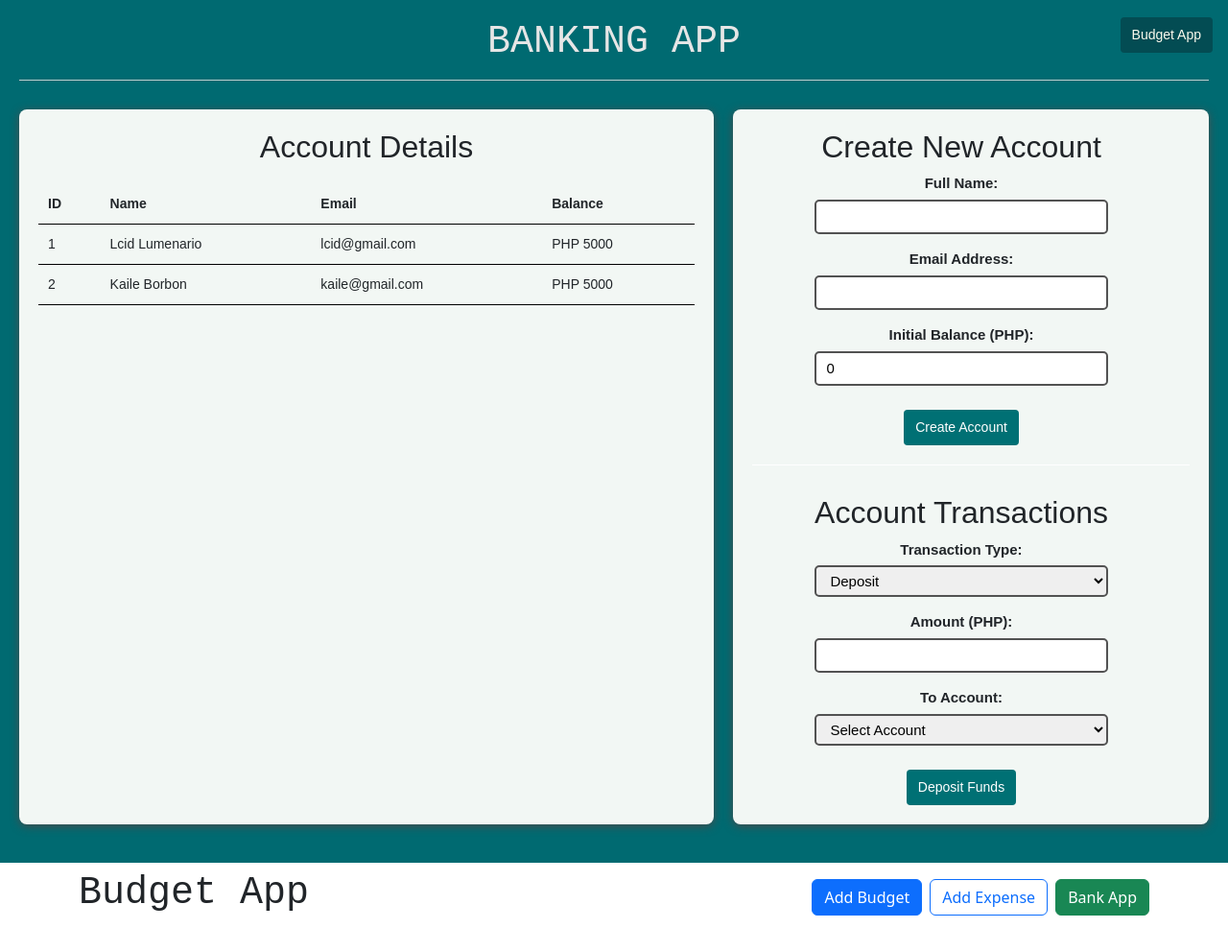
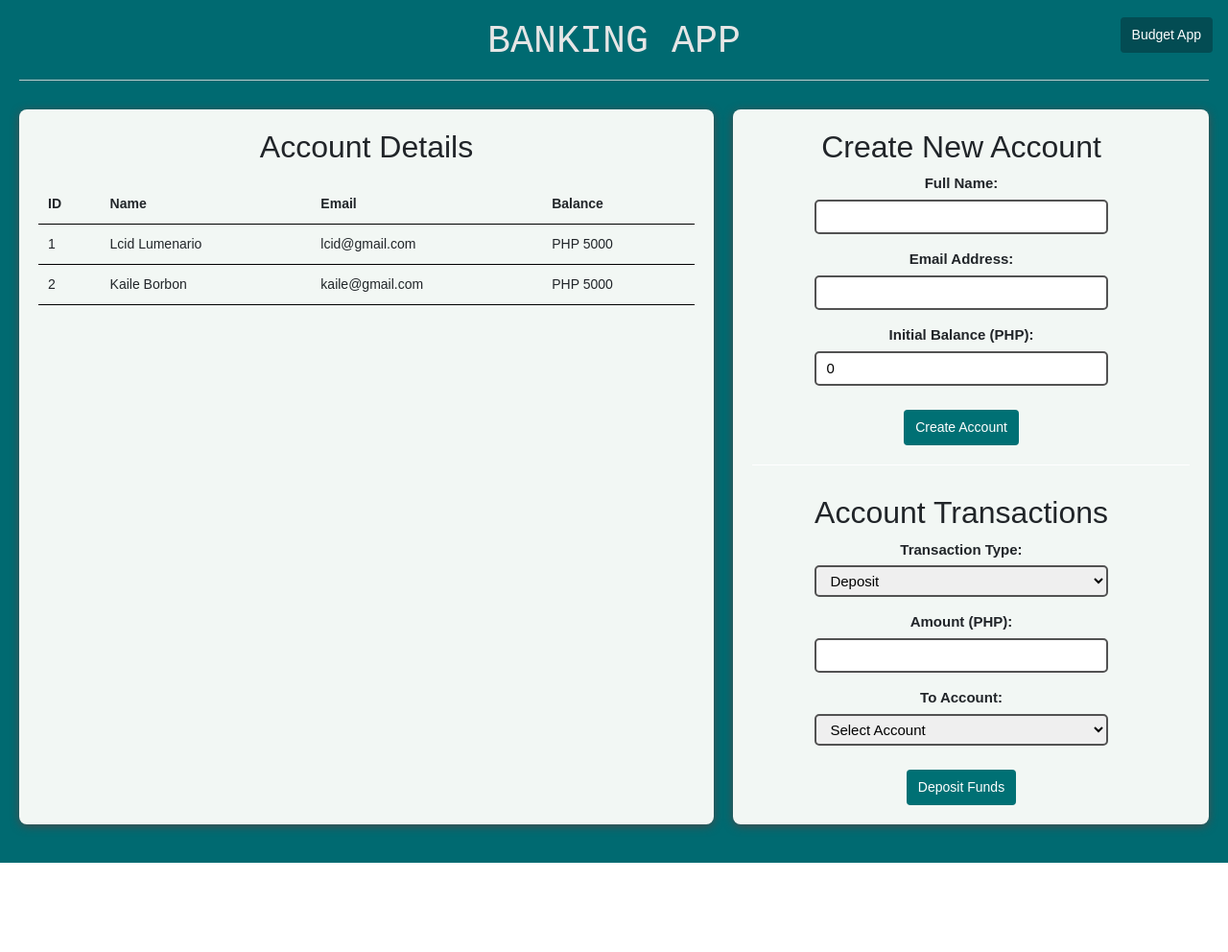
Before and after one commit to LcidLL/bank-and-budget-app, a React (Create React App) app: page / in a window 1280 px wide. Shown: the top 992 px of the page at 96% size. After the commit the page ends 899 px from the top, so only its background shows below. Built offline with nearby package versions, Linux system fonts and the light colour scheme.

Commit message:
added routing so that both buttons that link to the other's page will work

```diff
--- a/package.json
+++ b/package.json
@@ -11,6 +11,7 @@
     "react": "^19.1.0",
     "react-bootstrap": "^2.10.9",
     "react-dom": "^19.1.0",
+    "react-router-dom": "^7.5.0",
     "react-scripts": "5.0.1",
     "uuid": "^11.1.0",
     "web-vitals": "^2.1.4"
--- a/src/App.js
+++ b/src/App.js
@@ -1,13 +1,19 @@
 import './App.css';
+import { BrowserRouter, Routes, Route } from 'react-router-dom';
 import Bank from './components/bank/bank.jsx';
 import BudgetPage from './pages/BudgetPage.jsx';
 
 function App() {
   return (
     <div className="App">
-      <Bank />
-      <BudgetPage />
+      <BrowserRouter>
+        <Routes>
+          <Route path="/" element={<Bank />} />
+          <Route path="/budget" element={<BudgetPage />} />
+        </Routes>
+      </BrowserRouter>
     </div>
+
   );
 }
 
--- a/src/components/bank/bank.css
+++ b/src/components/bank/bank.css
@@ -1,6 +1,6 @@
 .app-container {
     background-color: #006A71;
-    max-width: 1500px;
+    max-width: 1550px;
     padding: 20px;
     font-family: Arial, Helvetica, sans-serif;
 }
--- a/src/components/bank/bank.jsx
+++ b/src/components/bank/bank.jsx
@@ -1,4 +1,5 @@
 import React, { useState } from 'react';
+import { useNavigate } from 'react-router-dom';
 import '../bank/bank.css'
 
 function Bank() {
@@ -11,6 +12,7 @@ function Bank() {
     const [newUser, setNewUser] = useState({ name: '', email: '', initialBalance: 0 });
     const [transaction, setTransaction] = useState({ type: 'deposit', amount: '', fromUser: '', toUser: '' });
     const handleChange = (setter, obj, field, value) => setter({ ...obj, [field]: value });
+    const navigate = useNavigate();
 
     // CREATES NEW USER ============================================================================================================//
     const createUser = (event) => {
@@ -88,7 +90,7 @@ function Bank() {
       <div className="app-container">
         <header>
           <h1>BANKING APP</h1>
-          <button className="btn-budget"><a href='../budget/Budget.jsx' target='_blank' className="budget-link">Budget App</a></button>
+          <button className="btn-budget" onClick={() => navigate('/budget')}>Budget App</button>
         </header>
 
 
--- a/src/pages/BudgetPage.jsx
+++ b/src/pages/BudgetPage.jsx
@@ -9,6 +9,7 @@ import TotalBudgetCard from '../components/budget/TotalBudgetCard';
 import UncategorizedBudgetCard from '../components/budget/UncategorizedBudgetCard';
 import ViewExpensesModal from '../components/budget/ViewExpensesModal';
 import { UNCATEGORIZED_BUDGET_ID, useBudgets } from '../context/BudgetsContext';
+import { useNavigate } from 'react-router-dom';
 
 function BudgetPage() {
   const [showAddBudgetModal, setShowBudgetModal] = useState(false);
@@ -16,6 +17,7 @@ function BudgetPage() {
   const [viewExpensesModalBudgetId, setViewExpensesModalBudgetId] = useState();
   const [addExpenseModalBudgetId, setAddExpenseModalBudgetId] = useState();
   const { budgets, getBudgetExpenses } = useBudgets();
+  const navigate = useNavigate();
 
   function openAddExpenseModal(budgetId) {
     setShowExpenseModal(true);
@@ -30,7 +32,7 @@ function BudgetPage() {
           <h1 className="me-auto">Budget App</h1>
           <Button variant="primary" onClick={() => setShowBudgetModal(true)}>Add Budget</Button>
           <Button variant="outline-primary" onClick={openAddExpenseModal}>Add Expense</Button>
-          <Button variant="success">Bank App</Button>
+          <Button variant="success" onClick={() => navigate('/')}>Bank App</Button>
         </Stack>
         <div className="btnContainer">
           {budgets.map(budget => {
```
Also changed, not shown: 1 other file (tests, documents, lock files or other folders).
